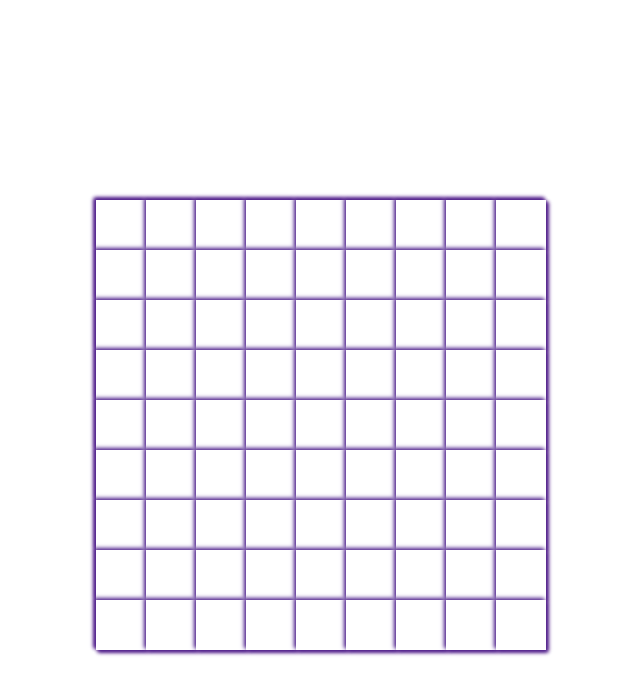
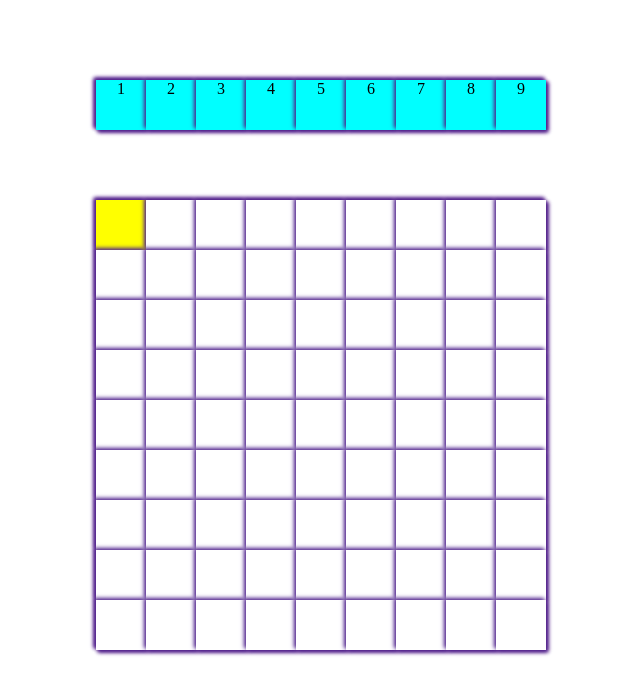
Before and after one commit to uboger/sudoku_2, a plain HTML site: page index.html in a window 1280 px wide. Both pictures are taken after a click on the element 332 px from the left and 225 px from the top of the page. Shown: the whole page, without its empty margins (211-851 px from the left). Drawn offline with Linux system fonts and the light colour scheme.

Commit message:
Merge remote-tracking branch 'origin/master'
Signed-off-by: uboger <928044283@qq.com>

```diff
--- a/index.html
+++ b/index.html
@@ -24,18 +24,64 @@
         box-shadow: 2px 2px 4px #5f238d, -2px -2px 4px #5f238d;
         background-color: #fff;
     }
+    .content_head_class{
+        display: none;
+        position: fixed;
+        _position: absolute;
+        top: 20%;
+        left: 50%;
+        width: 450px;
+        height:50px;
+        margin-left: -333px;
+        margin-top: -80px;
+        z-index: 10001;
+        box-shadow: 2px 2px 4px #5f238d, -2px -2px 4px #5f238d;
+        background-color: #fff;
+    }
     .unit_class{
         width: 50px;
         height:50px;
         float:left;
+        text-align: center;
         cursor:hand;
         background-color: #ff0;
         box-shadow: 2px 2px 4px #50238d, -2px -2px 4px #50238d;
         background-color: #fff;
     }
+    .unit_class_click{
+        width: 50px;
+        height:50px;
+        float:left;
+        text-align: center;
+        cursor:hand;
+        background-color: #ff0;
+        box-shadow: 2px 2px 4px #50238d, -2px -2px 4px #50238d;
+        background-color: #ff0;
+    }
+    .unit_class_head{
+        width: 50px;
+        height:50px;
+        float:left;
+        text-align: center;
+        cursor:hand;
+        background-color: #ff0;
+        box-shadow: 2px 2px 4px #50238d, -2px -2px 4px #50238d;
+        background-color: #0ff;
+    }
+    .unit_class_over{
+        width: 50px;
+        height:50px;
+        float:left;
+        text-align: center;
+        cursor:hand;
+        background-color: #ff0;
+        box-shadow: 2px 2px 4px #50238d, -2px -2px 4px #50238d;
+        background-color: #aaa;
+    }
 </style>
 <body>
 <div id = "title_content" class="title_class"></div>
+<div id="content_head" class = "content_head_class"></div>
 <div id="content" class = "content_class"></div>
 </body>
 </html>
--- a/script/controller.js
+++ b/script/controller.js
@@ -1,19 +1,77 @@
 $().ready(function(){
+	init();
+
+	//鼠标进入宫格区域显示头部数字
+	$(".content_class").unbind();
+	$(".content_class").bind("mouseover",function(){
+		$(".content_head_class").css("display",'block');
+	});
+	$(".content_class").bind("mouseout",function(){
+		$(".unit_class_over").attr("class","unit_class");
+		if(isClick()){
+			$(".content_head_class").css("display",'block');
+		}else{
+			$(".content_head_class").css("display",'none');
+		}
+	});
+	//鼠标点击事件
+	$(".unit_class").unbind();
+	$(".unit_class").bind("click",function(){
+		var position = $(this).attr("value").split(",");
+		//var readyNumbers = getReadyNumbers(position);
+
+
+		//alert(getId()[0]/1+getId()[1]/1);
+		//init();
+		$(".unit_class_click").attr("class","unit_class");
+		if(isClick()){
+			$(this).attr("class","unit_class");
+			setClick(false);
+			clearId();
+		}else{
+			$(this).attr("class","unit_class_click");
+			setClick(true);
+			setId(position);
+		}
+
+	});
+	//鼠标光标在上面事件
+	////$(".unit_class").unbind();
+	$(".unit_class").bind('mouseover',function(){
+		var position = $(this).attr('value').split(',');
+		var readyNumbers = getReadyNumbers(position);
+		$('#content_head').children().remove();
+		for(var k =0;k<readyNumbers.length;k++) {
+			var unit_box = $('<div class="unit_class_head"></div>');
+
+			$(unit_box).text(readyNumbers[k]);
+			$(unit_box).appendTo($('#content_head'));
+		}
+		$(".unit_class_over").attr("class","unit_class");
+		$(this).attr("class","unit_class_over");
+		$(".unit_class_head").unbind();
+		$(".unit_class_head").bind('click',function(){
+			var val = $(this).text();
+			//alert(val);
+			$(".unit_class_click").text(val);
+		});
+	});
+
+});
+var temp = {
+	isClick:false,
+	id:[]
+}
+var init = function (){
 	for(var i = 0;i<9;i++){
 		for(var k =0;k<9;k++) {
 			var unit_box = $('<div class="unit_class"></div>');
 			$id = '' + (i*9+k);
 			$(unit_box).appendTo($('#content')).attr('id', $id).attr('value', ''+i+','+k);
 		}
+		//alert();
 	}
-	$(".unit_class").unbind();
-	$(".unit_class").bind('click',function(){
-		var position = $(this).attr('value').split(',');
-		var readyNumbers = getReadyNumbers(position);
-		alert(position);
-	});
-
-});
+}
 var squer_numbers= [
 	[0,0,0,0,0,0,0,2,0],
 	[0,0,0,0,0,0,0,0,0],
@@ -26,7 +84,19 @@ var squer_numbers= [
 	[0,1,0,0,0,0,0,0,0]
 ];
 getReadyNumbers = function(position){
-	return position;
+	return [1,2,3,4,5,6,7,8,9];
+}
+setClick = function (flag){
+	temp.isClick = flag;
+}
+setId = function (position){
+	temp.id = position;
+}
+getId = function() {
+	return temp.id;
+}
+clearId = function() {
+	temp.id = [];
 }
 /**
  * 检查行或者列是否重复
@@ -47,7 +117,9 @@ var isRepeat=function(arrs){
 var isRepeatColumn=function(arr_col){
 
 }
-
+var isClick = function(){
+	return temp.isClick;
+}
 /**
  * 检查一个九宫格是否有重复
  * @param arr_unb 一個九宮格里的所有數子
```
